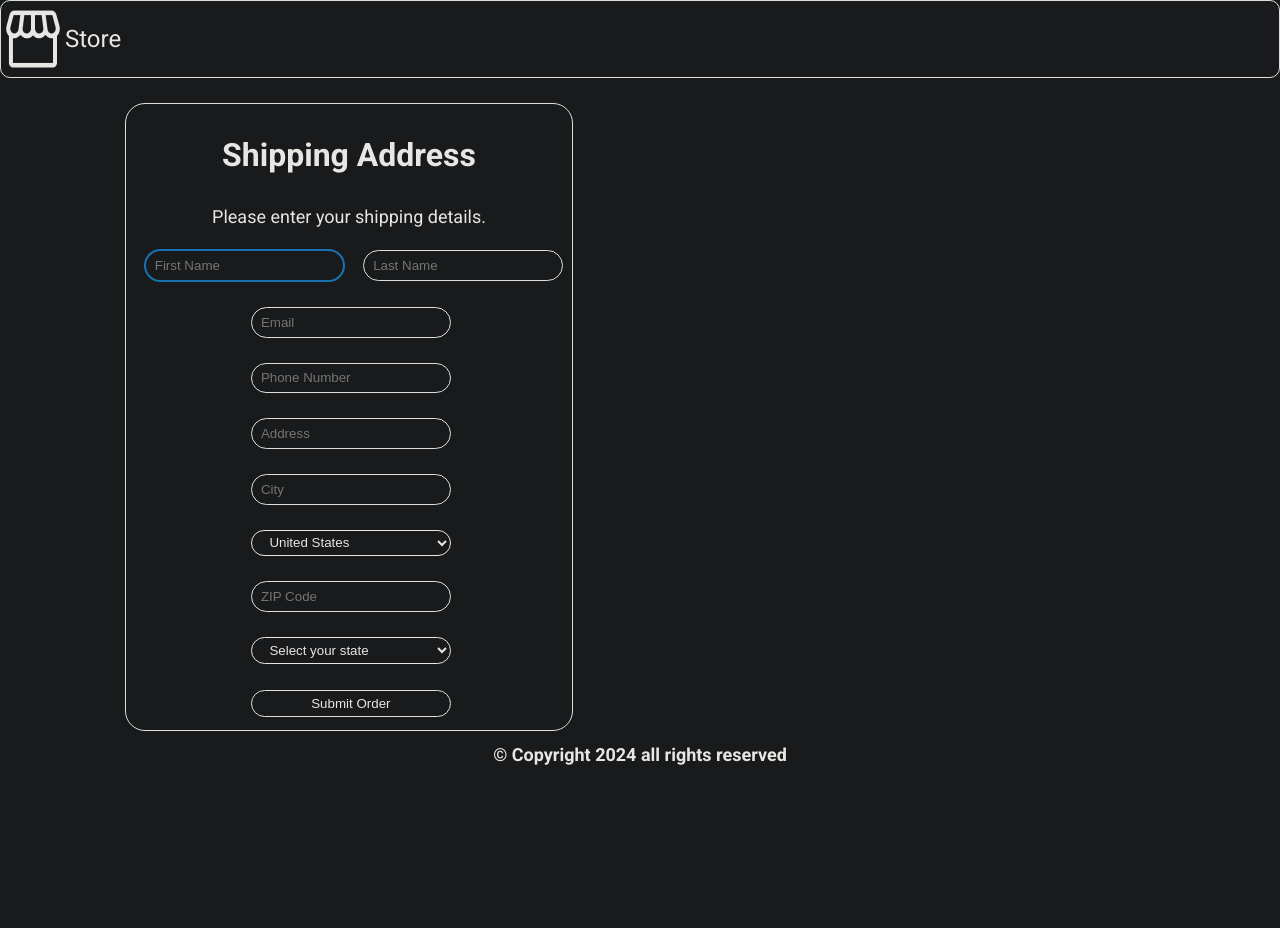
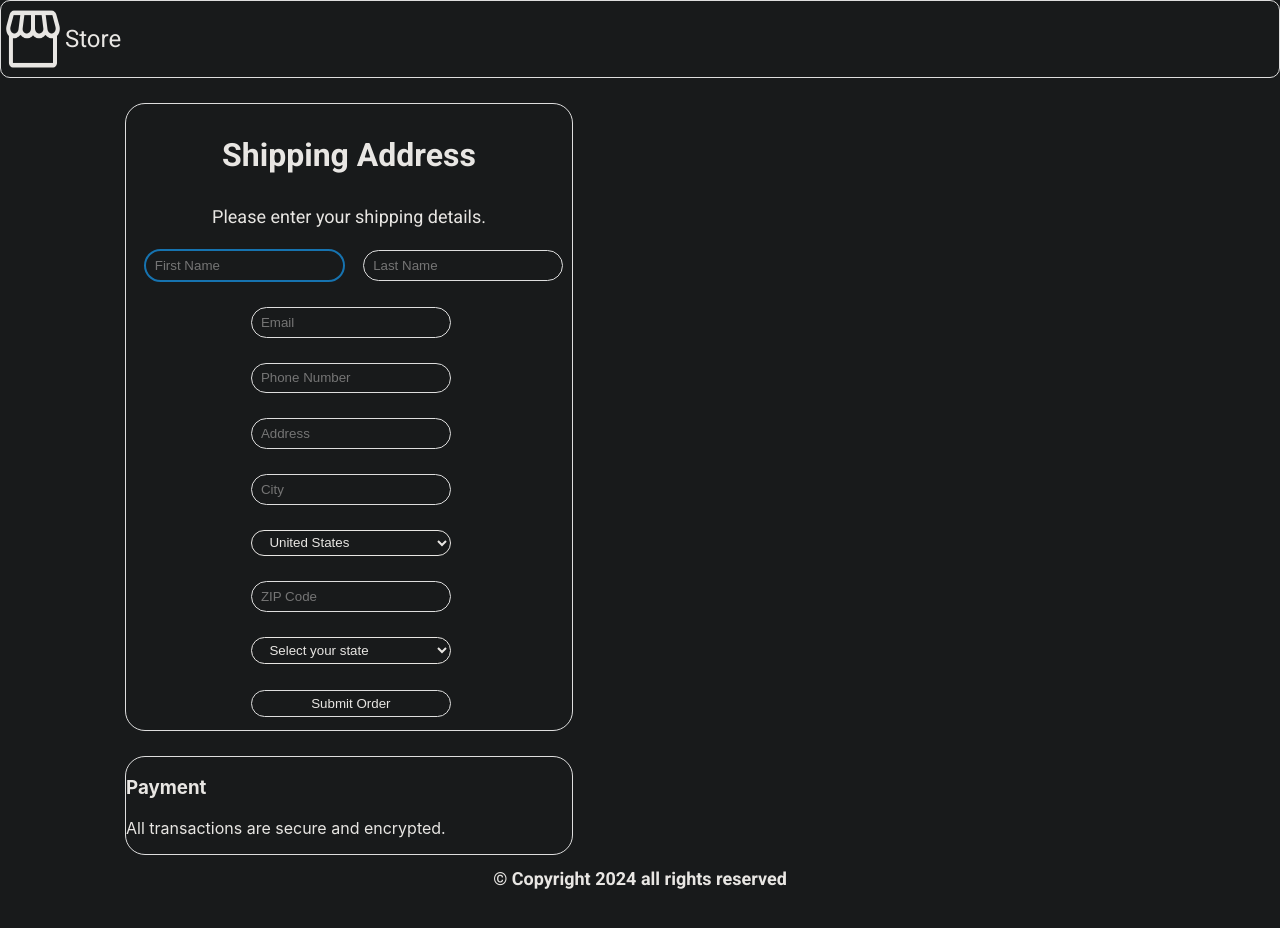
Before and after one commit to TroyWarez/basic-site, a React (Vite) app: page / in a window 1280 px wide. Shown: the top 928 px of the page. Before the commit the page ends 816 px from the top, so only its background shows below. Built offline with nearby package versions, Linux system fonts and the light colour scheme.

Commit message:
payment form start

```diff
--- /dev/null
+++ b/src/components/PaymentForm.module.css
@@ -0,0 +1,10 @@
+.form {
+    border-radius: 20px;
+    border: 1px solid #dedede;
+    outline: 0 !important;
+    box-sizing: border-box;
+    color: #e8e6e3;
+    margin-left: 125px;
+    margin-top: 25px;
+    width: 28em;
+  }
--- /dev/null
+++ b/src/components/PaymentForm.tsx
@@ -0,0 +1,16 @@
+import React from 'react'
+import classes from './PaymentForm.module.css'
+const PaymentForm = () => {
+  return (
+    <>
+    <div>
+        <form className={classes.form}>
+        <h3>Payment</h3>
+        <p>All transactions are secure and encrypted.</p>
+        </form>
+    </div>
+    </>
+  )
+}
+
+export default PaymentForm
--- a/src/pages/CheckoutPage.tsx
+++ b/src/pages/CheckoutPage.tsx
@@ -1,11 +1,13 @@
 import OrderForm from "../components/OrderForm/OrderForm";
 import Homebutton from "../components/Homebutton/Homebutton";
+import PaymentForm from "../components/PaymentForm";
 const CheckoutPage = () => {
   return (
     <div>
     <title>Store Checkout</title>
     <Homebutton/>
     <OrderForm/>
+    <PaymentForm/>
     <footer>© Copyright {new Date().getFullYear()} all rights reserved</footer>
     </div>
   );
```
